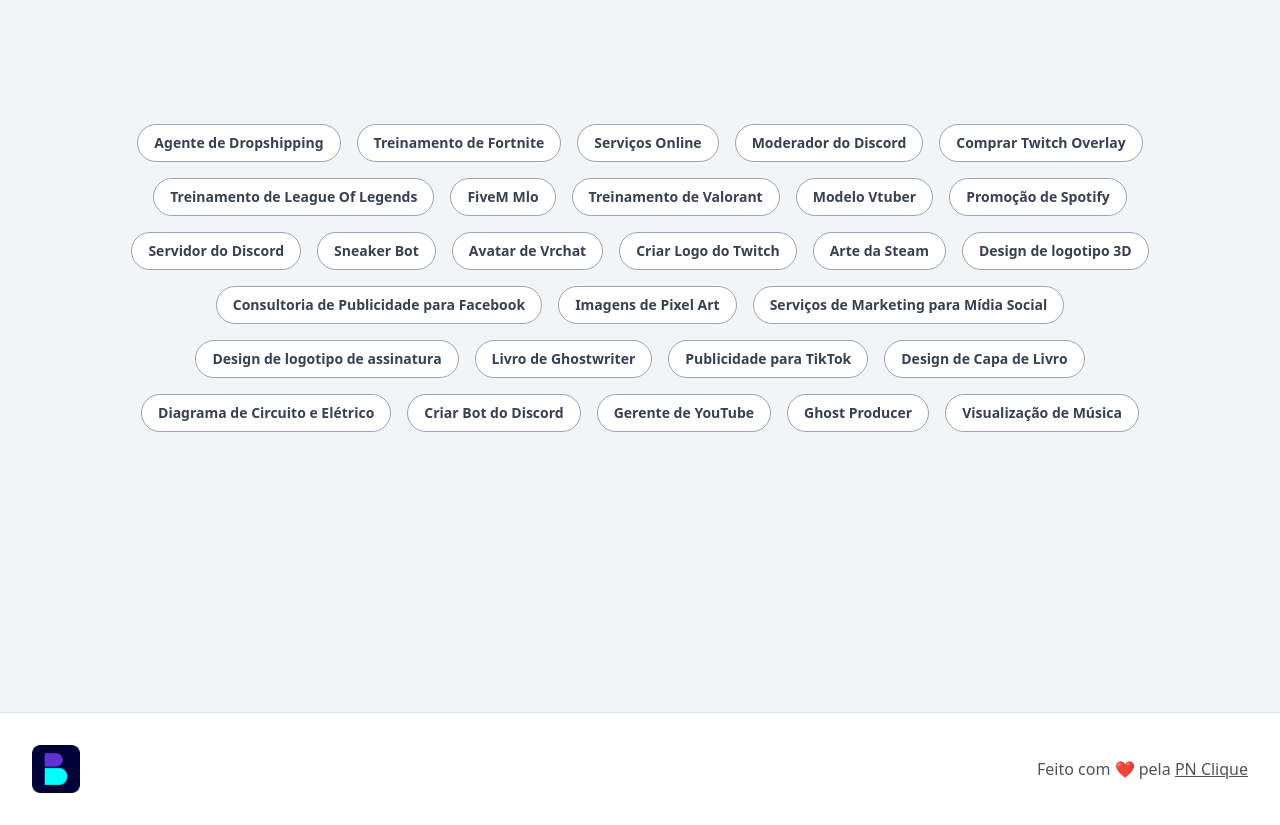
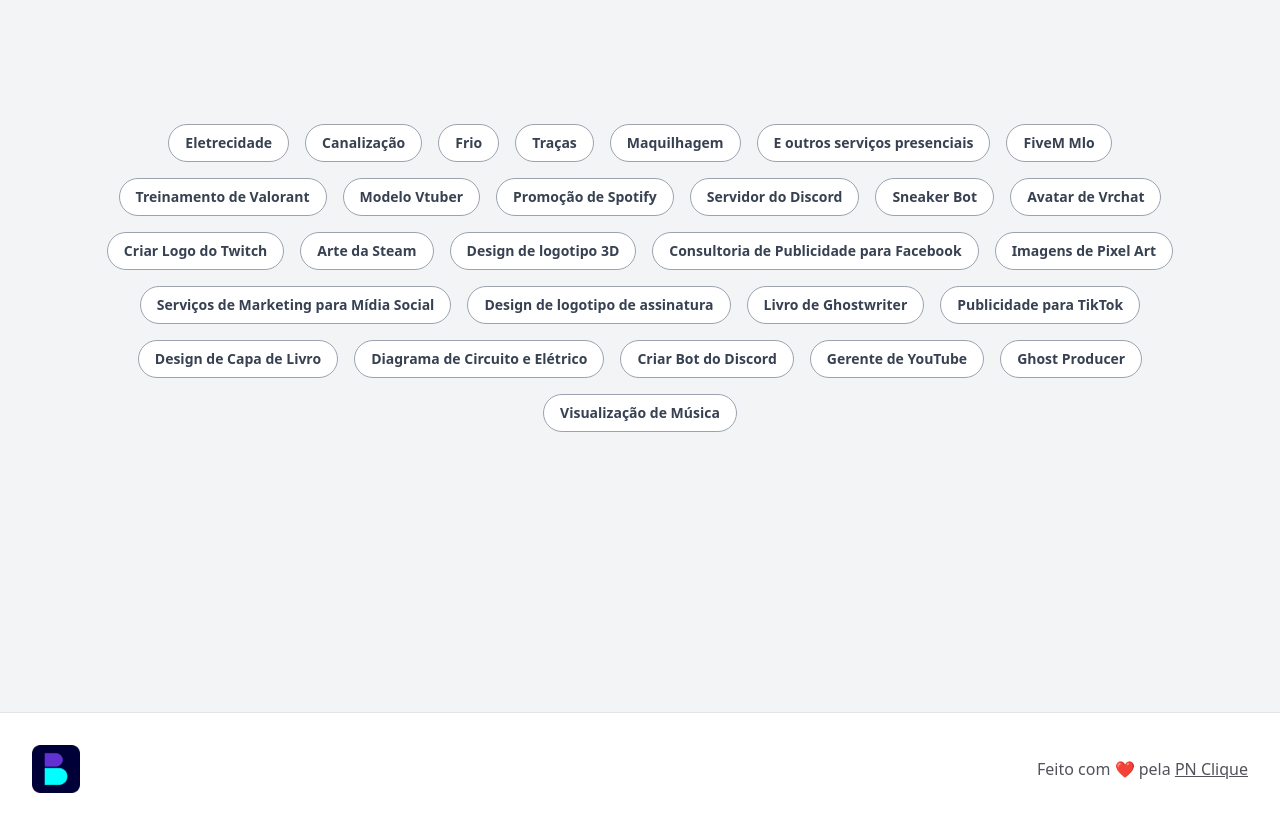
Before and after one commit to pn-clique/biskato-landig-page, a React (Vite) app: page / in a window 1280 px wide. Shown: the part 5100-5925 px from the top of the page. Built offline with nearby package versions, Linux system fonts and the light colour scheme.

Commit message:
alguns serviços adicionados

```diff
--- a/src/components/CategoriesPopulations.tsx
+++ b/src/components/CategoriesPopulations.tsx
@@ -4,12 +4,12 @@
 type Category = string;
 
 const categories: Category[] = [
-  "Agente de Dropshipping",
-  "Treinamento de Fortnite",
-  "Serviços Online",
-  "Moderador do Discord",
-  "Comprar Twitch Overlay",
-  "Treinamento de League Of Legends",
+  "Eletrecidade",
+  "Canalização",
+  "Frio",
+  "Traças",
+  "Maquilhagem",
+  "E outros serviços presenciais",
   "FiveM Mlo",
   "Treinamento de Valorant",
   "Modelo Vtuber",
```
